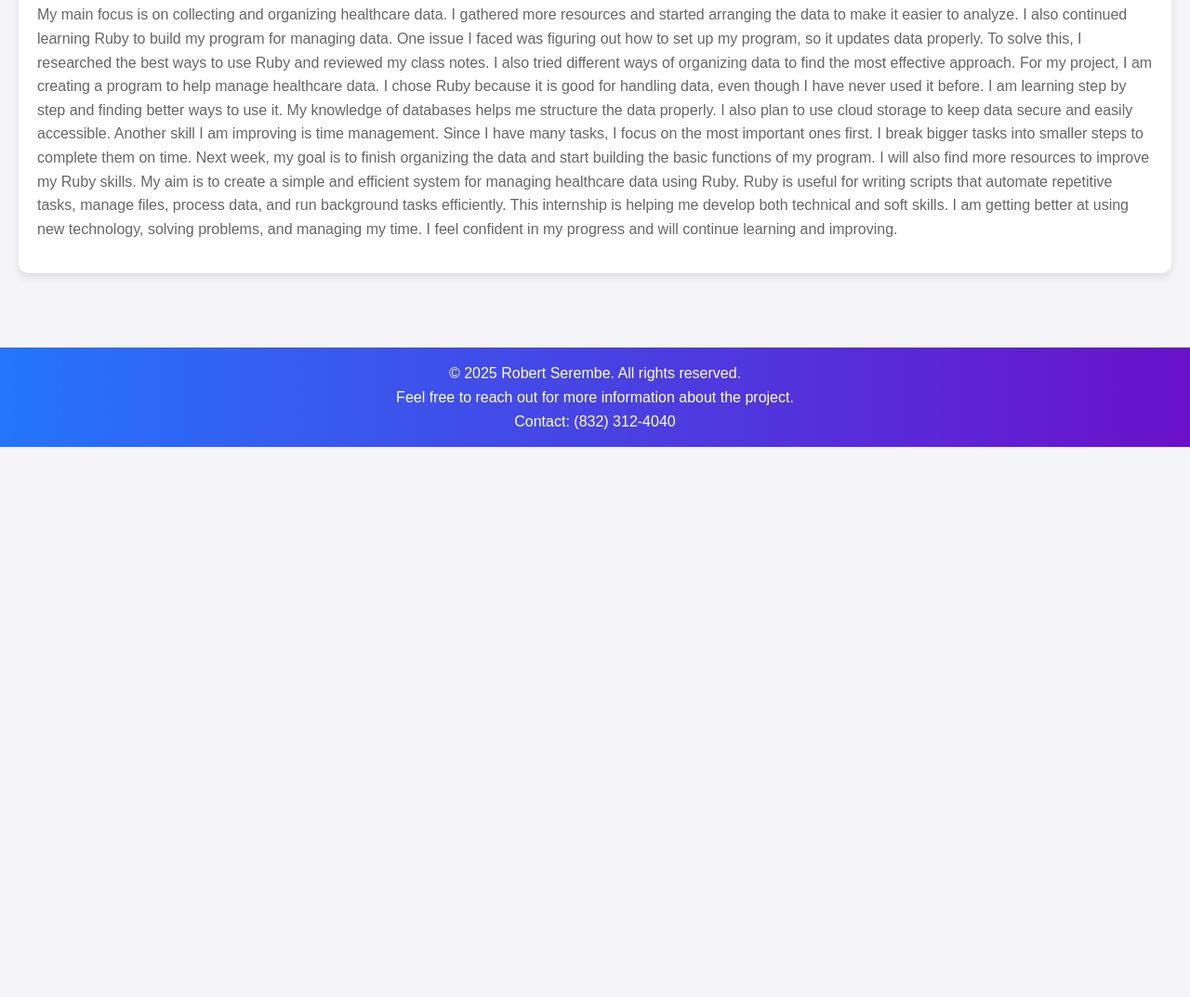
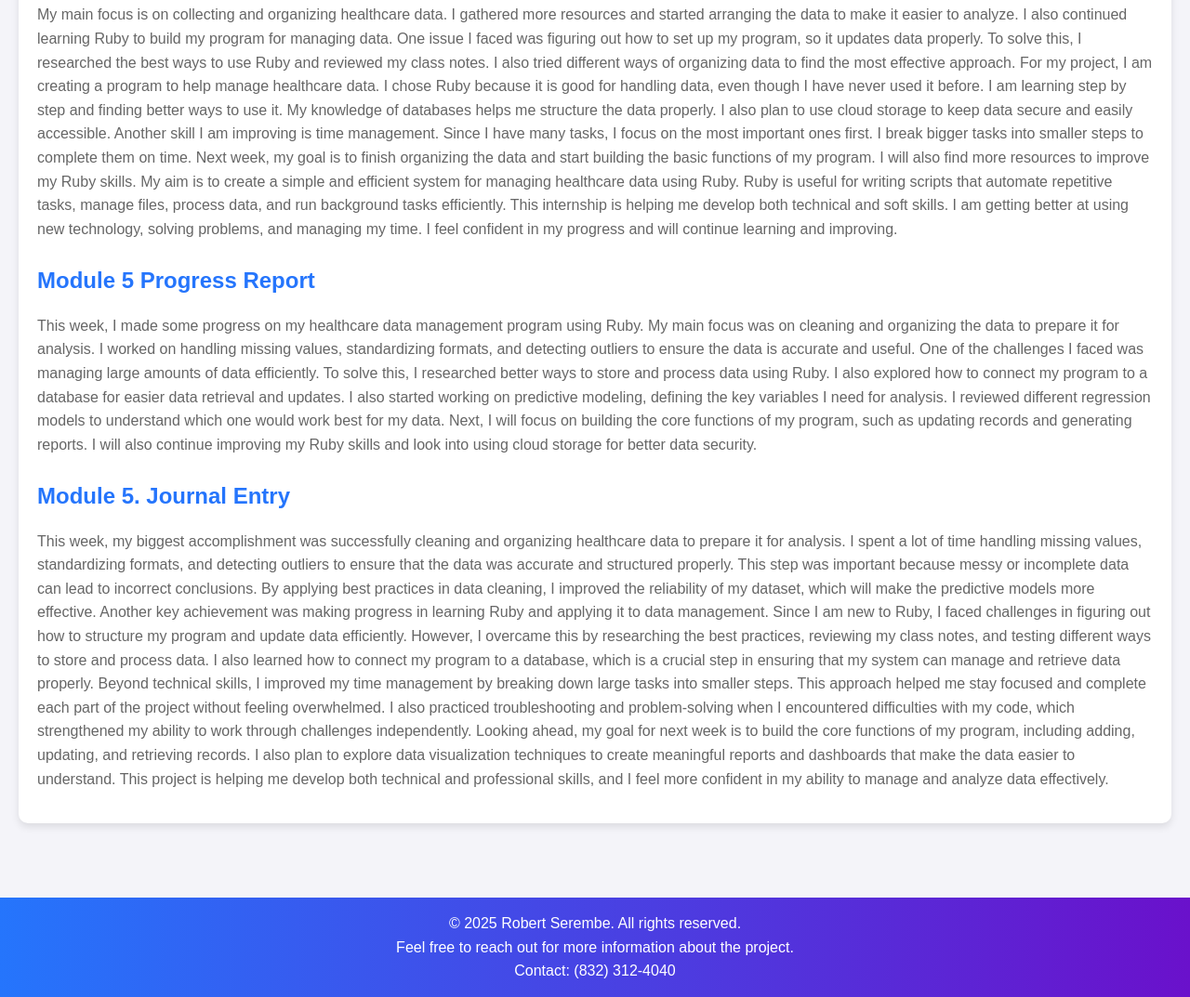
Before and after one commit to Jabari19/S_Project, a plain HTML site: page index.html in a window 1280 px wide. Shown: the part 2211-3284 px from the top of the page at 93% size. Before the commit the page ends 2692 px from the top, so only its background shows below. Drawn offline with Linux system fonts and the light colour scheme.

Commit message:
Module progress

```diff
--- a/index.html
+++ b/index.html
@@ -117,6 +117,26 @@
 
                 </p>
             </article>
+            <article>
+                <h3>Module 5 Progress Report</h3>
+                <p>
+                    This week, I made some progress on my healthcare data management program using Ruby. My main focus was on cleaning and organizing the data to prepare it for analysis. I worked on handling missing values, standardizing formats, and detecting outliers to ensure the data is accurate and useful.
+                    One of the challenges I faced was managing large amounts of data efficiently. To solve this, I researched better ways to store and process data using Ruby. I also explored how to connect my program to a database for easier data retrieval and updates.
+                    I also started working on predictive modeling, defining the key variables I need for analysis. I reviewed different regression models to understand which one would work best for my data.
+                    Next, I will focus on building the core functions of my program, such as updating records and generating reports. I will also continue improving my Ruby skills and look into using cloud storage for better data security.
+
+                </p>
+            </article>
+            <article>
+                <h3>Module 5. Journal Entry</h3>
+                <p>
+                    This week, my biggest accomplishment was successfully cleaning and organizing healthcare data to prepare it for analysis. I spent a lot of time handling missing values, standardizing formats, and detecting outliers to ensure that the data was accurate and structured properly. This step was important because messy or incomplete data can lead to incorrect conclusions. By applying best practices in data cleaning, I improved the reliability of my dataset, which will make the predictive models more effective.
+                    Another key achievement was making progress in learning Ruby and applying it to data management. Since I am new to Ruby, I faced challenges in figuring out how to structure my program and update data efficiently. However, I overcame this by researching the best practices, reviewing my class notes, and testing different ways to store and process data. I also learned how to connect my program to a database, which is a crucial step in ensuring that my system can manage and retrieve data properly.
+                    Beyond technical skills, I improved my time management by breaking down large tasks into smaller steps. This approach helped me stay focused and complete each part of the project without feeling overwhelmed. I also practiced troubleshooting and problem-solving when I encountered difficulties with my code, which strengthened my ability to work through challenges independently.
+                    Looking ahead, my goal for next week is to build the core functions of my program, including adding, updating, and retrieving records. I also plan to explore data visualization techniques to create meaningful reports and dashboards that make the data easier to understand. This project is helping me develop both technical and professional skills, and I feel more confident in my ability to manage and analyze data effectively.
+
+                </p>
+            </article>
         </section>
 
         </main>
```
